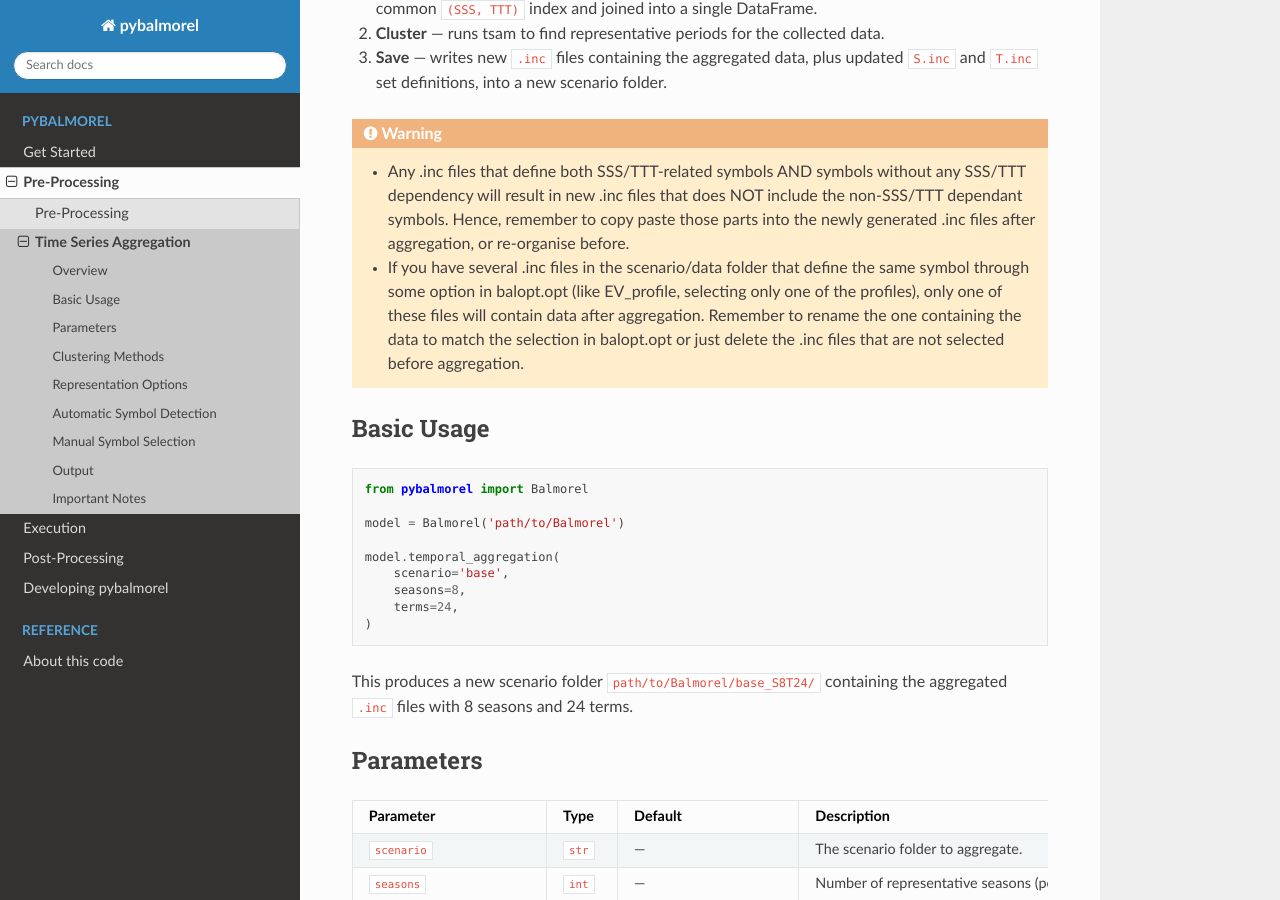
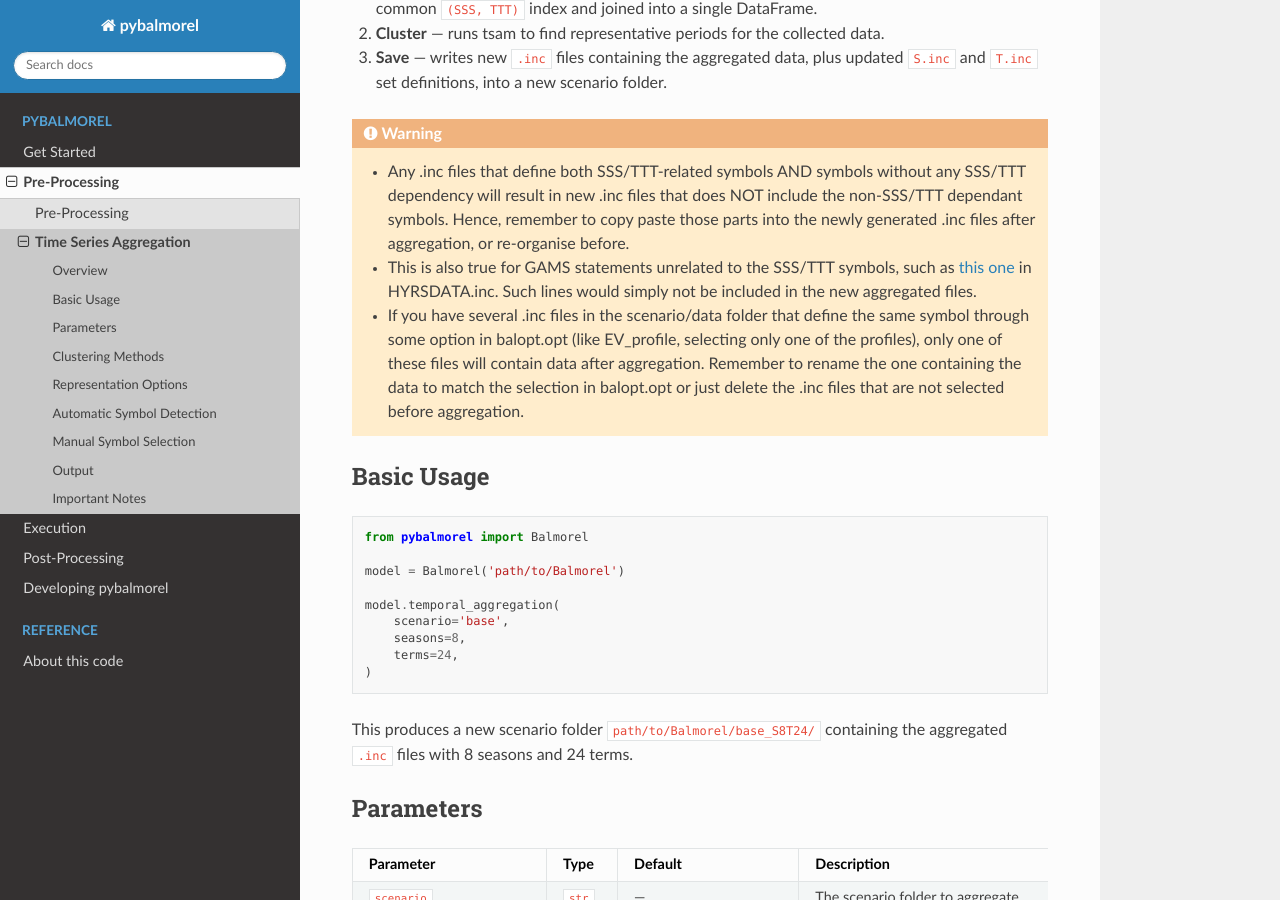
Before and after one commit to balmorelcommunity/pybalmorel, a Sphinx documentation site: the page built from docs/preprocessing/timeseriesagg.md, in a window 1280 px wide and 900 px high, scrolled down 744 px. Built offline with Sphinx 7.4.7 and the Read the Docs theme 3.1.0, drawn with Linux system fonts in a browser that asks for light colours.

Commit message:
Another warning

```diff
--- a/docs/preprocessing/timeseriesagg.md
+++ b/docs/preprocessing/timeseriesagg.md
@@ -31,6 +31,8 @@ into a new scenario folder.
 dependency will result in new .inc files that does NOT include the non-SSS/TTT dependant
 symbols. Hence, remember to copy paste those parts into the newly
 generated .inc files after aggregation, or re-organise before.
+- This is also true for GAMS statements unrelated to the SSS/TTT symbols, such as [this one](https://github.com/balmorelcommunity/Balmorel_data/blob/4daf7f961893c05a973e059e11aaa14a52d85c9c/HYRSDATA.inc#L97) in HYRSDATA.inc. Such lines
+would simply not be included in the new aggregated files.
 - If you have several .inc files in the scenario/data folder that define the same symbol
 through some option in balopt.opt (like EV_profile, selecting only one of the profiles),
 only one of these files will contain data after aggregation. Remember to rename the one
```
